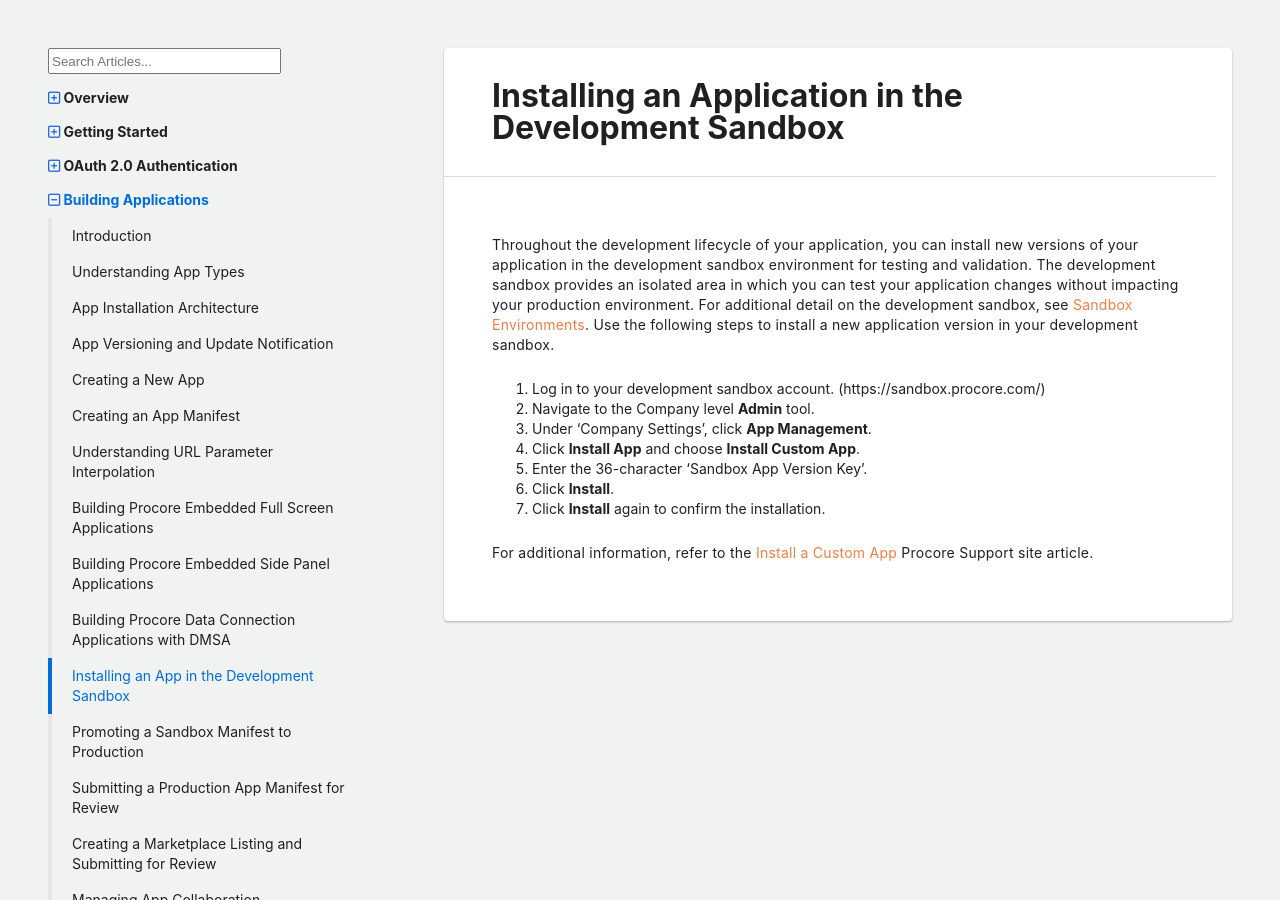
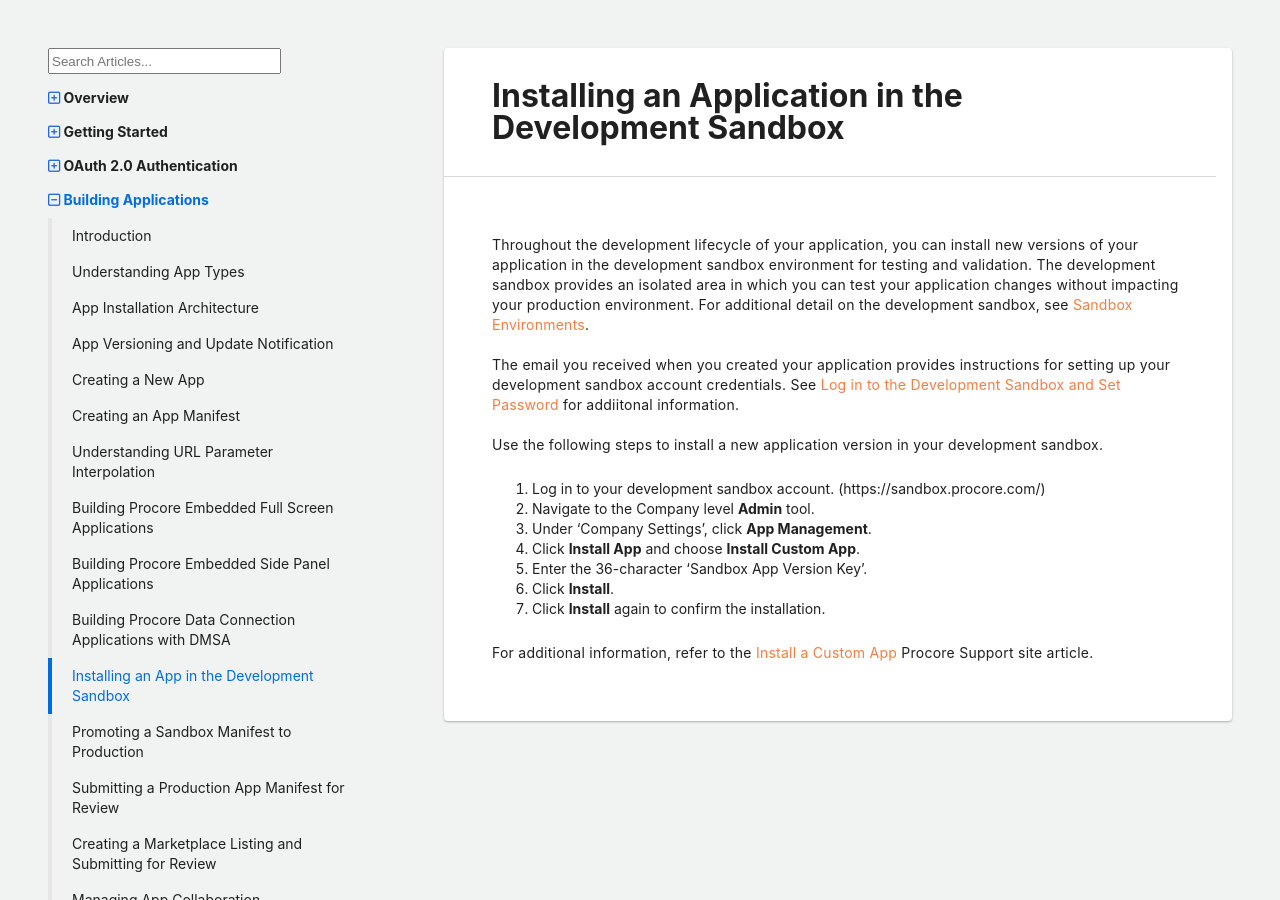
Before and after one commit to procore/documentation, a Jekyll site: the page built from building_applications/building_apps_sandbox_install.md, in a window 1280 px wide and 900 px high. Built offline with Jekyll 4.4.1, drawn with Linux system fonts in a browser that asks for light colours; comment, search, counter and statistics services are not loaded.

Commit message:
addressing review comments

```diff
--- a/building_applications/building_apps_sandbox_install.md
+++ b/building_applications/building_apps_sandbox_install.md
@@ -8,6 +8,10 @@ section_title: Building Applications
 
 Throughout the development lifecycle of your application, you can install new versions of your application in the development sandbox environment for testing and validation.
 The development sandbox provides an isolated area in which you can test your application changes without impacting your production environment. For additional detail on the development sandbox, see [Sandbox Environments]({{ site.url }}{{ site.baseurl }}{% link getting_started/development_environments.md %}).
+
+The email you received when you created your application provides instructions for setting up your development sandbox account credentials.
+See [Log in to the Development Sandbox and Set Password]({{ site.url }}{{ site.baseurl }}{% link building_applications/building_apps_create_new.md %}) for addiitonal information.
+
 Use the following steps to install a new application version in your development sandbox.
 
 1. Log in to your development sandbox account. (https://sandbox.procore.com/)
```
Also changed, not shown: building_applications/building_apps_submit_marketplace.md (+1 -0 lines), building_applications/building_embedded_fullscreen_apps.md (+1 -1 lines), building_applications/building_side_panel_apps.md (+1 -1 lines).
